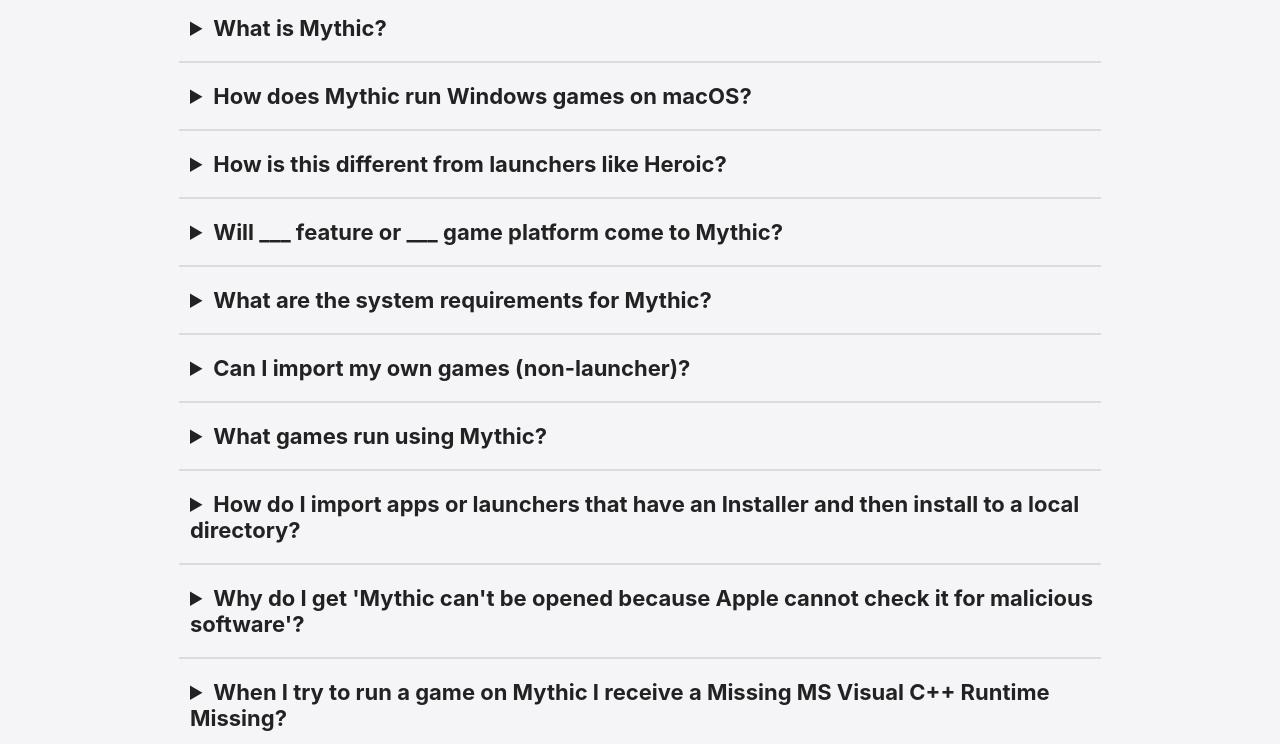
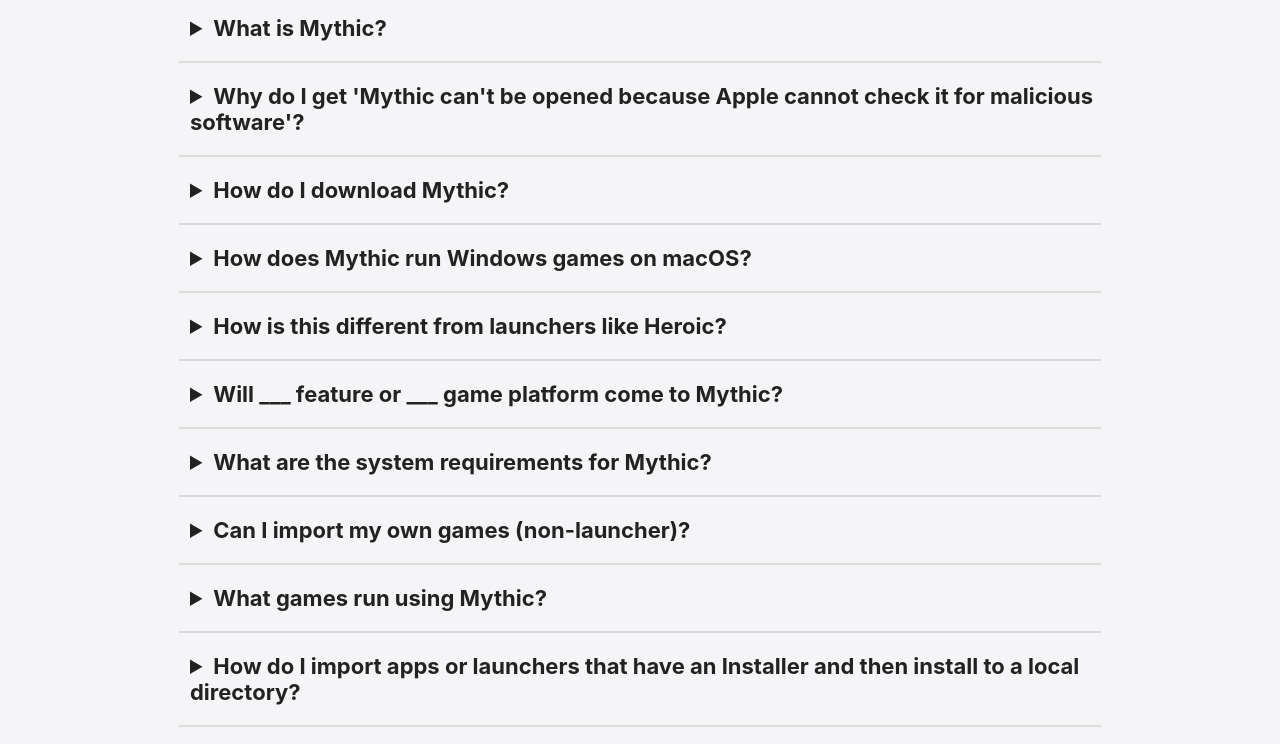
Before and after one commit to MythicApp/Website, an Astro site: page /faq in a window 1280 px wide. Shown: the part 200-944 px from the top of the page. Built offline with nearby package versions, Linux system fonts and the light colour scheme; Astro itself is replaced by a stand-in of ours; a web font is replaced by a local one.

Commit message:
refactor: faq + style

```diff
--- a/src/pages/faq.astro
+++ b/src/pages/faq.astro
@@ -6,36 +6,55 @@
 
 const questions = [
   {
-    question: "What is Mythic?",
+    question:
+      "What is Mythic?",
     answer:
       "Mythic is an open-source Epic Games Launcher alternative and a normal game launcher for macOS, written in Swift. This project was created to provide a GUI frontend for Legendary and to play Windows games using Apple's game porting toolkit.",
   },
   {
-    question: "How does Mythic run Windows games on macOS?",
+    question:
+      "Why do I get 'Mythic can't be opened because Apple cannot check it for malicious software'?",
+    answer:
+      "This is caused because Mythic isn't notarized yet. Open 'System Settings' then go to 'Privacy and Security' and then scroll down to where it says 'Mythic was blocked from use because it is not from an identified developer' and then press on 'Open Anyway' in the same dialogue box. Now attempt to reopen Mythic and press 'Open' and Mythic will now run. This will have to be done for every update that releases until the notarization process is complete.",
+  },
+  {
+    question:
+      "How do I download Mythic?",
+    answer:
+      "You can download Mythic from <a href='/download'>here</a>.\nOn the GitHub releases page, you can download the latest version of Mythic for your macOS version. simply locate the 'Mythic.zip' file and download it.",
+  },
+  {
+    question:
+      "How does Mythic run Windows games on macOS?",
     answer:
       "Mythic uses the Mythic Engine, which is a derivative of Apple's Game Porting Toolkit (commonly referred to as GPTK), functioning as an API translator for Windows code. Performance is variable but closer to native performance than ever before.",
   },
   {
-    question: "How is this different from launchers like Heroic?",
+    question:
+      "How is this different from launchers like Heroic?",
     answer:
       "Compared to Heroic, Mythic has various features that make it a native experience. Mythic is written completely in Apple&apos;s own proprietary language, Swift. This gives Mythic a native macOS app appearance, as well as helps performance significantly. Heroic also makes use of Electron, which is known to have high resource consumption and is prone to clunky performance. Mythic&apos;s engine is a culmination of Apple&apos;s own Game Porting Toolkit, as well as other well known enhancements such as DXVK and soon, Winetricks.",
   },
   {
-    question: "Will ___ feature or ___ game platform come to Mythic?",
+    question:
+      "Will ___ feature or ___ game platform come to Mythic?",
     answer:
-      'Currently, we\'re working our hardest to complete Mythic, and you can track our progress on the <a href="https://github.com/orgs/MythicApp/projects/2/views/2">roadmap</a>. If anything you want is missing, open up an issue on the <a href="https:/github.com/MythicApp/Mythic">GitHub</a> or <a href="https:/https://discord.gg/58NZ7fFqPy.gg/VsHBMu7htC">join the Discord!</a>.',
+      'Currently, we\'re working our hardest to complete Mythic, and you can track our progress on the <a href="https://github.com/orgs/MythicApp/projects/2/views/2">roadmap</a>. If anything you want is missing, open up an issue on the <a href="https:/github.com/MythicApp/Mythic">GitHub</a> or <a href="https://discord.gg/kQKdvjTVqh">join the Discord.</a>.',
   },
   {
-    question: "What are the system requirements for Mythic?",
+    question:
+      "What are the system requirements for Mythic?",
     answer:
-      "Mythic requires: macOS 14 or later, approximately 550 MB RAM, approximately 2GB of storage (including Mythic&apos;s Engine (1.8GB) and the app (30MB)). Keep in mind that these requirements will change as development progresses.",
+      "Mythic requires macOS 14 or later, and can run on any mac that runs this OS. It requires approximately 2GB of storage (Mythic Engine -- ~1.8GB and the app -- ~30MB). Keep in mind that these requirements will change as development progresses.",
   },
   {
-    question: "Can I import my own games (non-launcher)?",
-    answer: "Yes, you can import your own games to Mythic.",
+    question:
+      "Can I import my own games (non-launcher)?",
+    answer: "Yes, you can import your own games to Mythic, using the 'Import' button in the top menu of the app's Library section.",
   },
   {
-    question: "What games run using Mythic?",
+    question:
+      "What games run using Mythic?",
     answer:
       "Almost any game or app that runs on Windows can run on Mythic (via GPTK), with the exception of games that use the Windows UWP platform and games that use kernel-level anti-cheats. Whether support for this will come is unknown and will come at the discretion of those working on wine. For a (currently limited) list of games that have been tested, visit the docs or the community-contributable spreadsheet.",
   },
@@ -47,18 +66,13 @@
   },
   {
     question:
-      "Why do I get 'Mythic can't be opened because Apple cannot check it for malicious software'?",
-    answer:
-      "This is caused because Mythic isn't 'Notarized' yet. This is paid for already and should be implemented and shouldn't happen in the next couple of updates. For a temporary fix, open 'System Settings' then go to 'Privacy and Security' and then scroll down to where it says 'Mythic was blocked from use because it is not from an identified developer' and then press on 'Open Anyway' in the same dialogue box. Now attempt to reopen Mythic and press 'Open' and Mythic will now run. This will have to be done for every update that releases until the Notarization process is complete.",
-  },
-  {
-    question:
       "When I try to run a game on Mythic I receive a Missing MS Visual C++ Runtime Missing?",
     answer:
       'A community member (Asxrow) created a <a href="https://youtu.be/AEhH0Zj8Lyk">YouTube Video</a> on how to fix this issue. It is a simple process and once installed, this error will not pop up again. When Winetricks is fixed, this video will not be needed.',
   },
   {
-    question: "Why are the apps/games I import so small?",
+    question:
+      "Why are the apps/games I import so small?",
     answer:
       "This is an issue with the compatibility layer between the two operating systems. To fix this, go to Bottle Settings inside of Wine on the sidebar. At the bottom, press 'Open Configurator' and at the top press on 'Graphics' and at the bottom of that menu, scale up to 240 DPI and press 'Apply,' then 'Ok.' If you want to see your changes, reopen that menu and change the scaling to whatever you want, but I don&apos;t recommend above 400 DPI. This only affects imported app windows.",
   },
```
